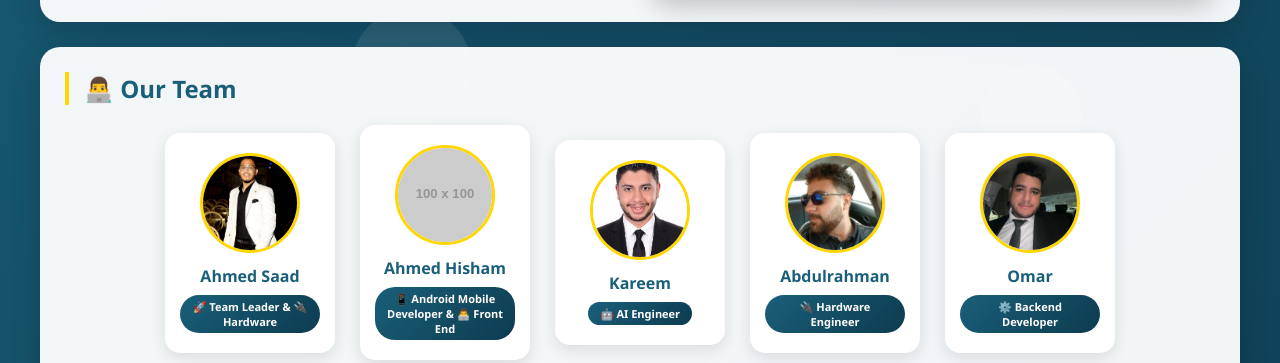
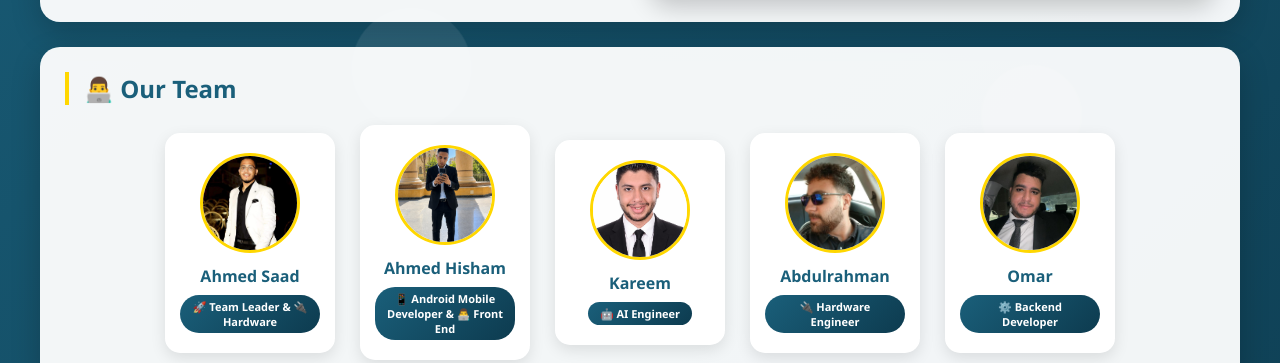
Before and after one commit to a7medhisham/https-eclectic-kataifi-3be38a, a plain HTML site: page index.html in a window 1280 px wide. Shown: the part 662-1025 px from the top of the page. Drawn offline with Linux system fonts and the light colour scheme; placeholder pictures from the web are drawn by us.

Commit message:
Add files via upload

```diff
--- a/index.html
+++ b/index.html
@@ -651,7 +651,7 @@
 
                 <div class="team-card" onclick="window.open('https://www.linkedin.com/in/ahmed-hisham-8b78832a6/', '_blank')">
                     <div class="team-img">
-                        <img src="images/hisham.jpg" alt="Ahmed Hisham" onerror="this.src='https://via.placeholder.com/100?text=AH'">
+                        <img src="images/AhmedHisham.jpg?v=2" alt="Ahmed Hisham" onerror="this.src='https://via.placeholder.com/100?text=AH'">
                     </div>
                     <div class="team-name">Ahmed Hisham</div>
                     <div class="team-role">📱 Android Mobile Developer & 👨‍💻 Front End</div>
```
